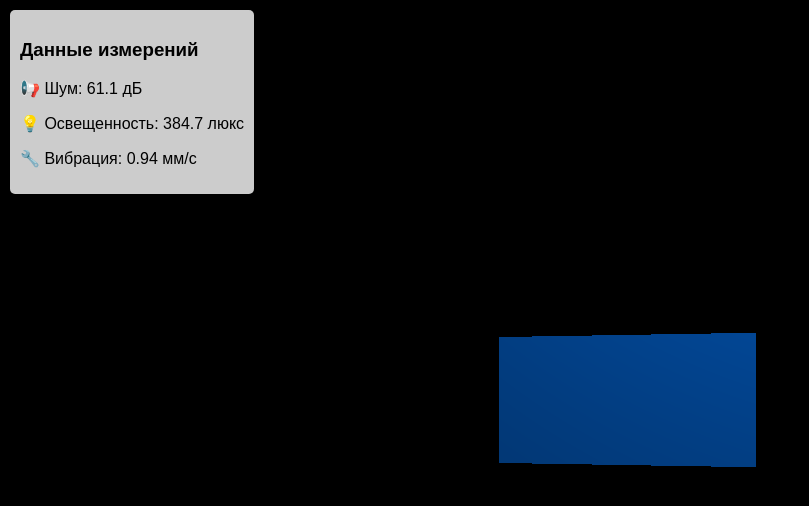
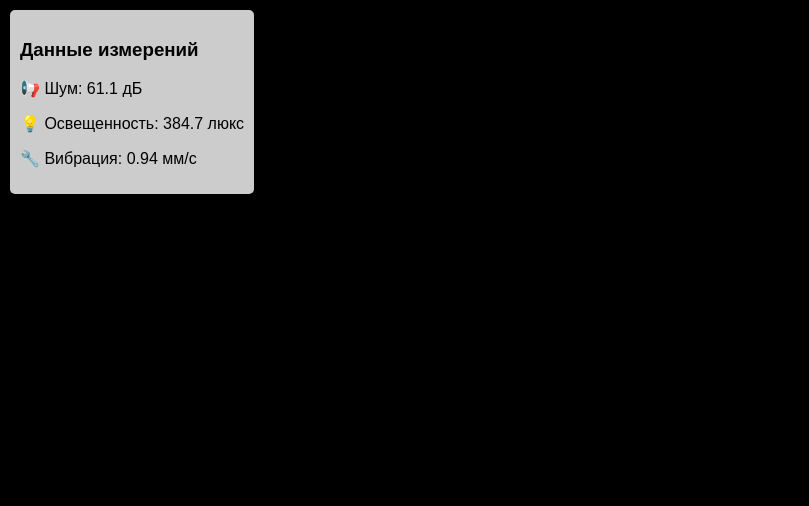
Before and after one commit to slamkulindira/workplace-lab, a plain HTML site: page index.html in a window 1280 px wide. Shown: the whole page, without its empty margins (0-809 px from the left). Drawn offline with nearby package versions, Linux system fonts and the light colour scheme; no server answers.

Commit message:
Update index.html

```diff
--- a/index.html
+++ b/index.html
@@ -3,8 +3,9 @@
 <head>
     <meta charset="UTF-8">
     <meta name="viewport" content="width=device-width, initial-scale=1.0">
-    <title>Виртуальная лаборатория</title>
+    <title>Виртуальная лаборатория: Завод</title>
     <script src="https://cdnjs.cloudflare.com/ajax/libs/three.js/r128/three.min.js"></script>
+    <script src="https://cdn.jsdelivr.net/npm/three@0.128/examples/js/loaders/GLTFLoader.js"></script>
     <style>
         body { margin: 0; overflow: hidden; font-family: Arial, sans-serif; }
         .panel {
@@ -36,13 +37,17 @@
     light.position.set(2, 5, 5);
     scene.add(light);
 
-    // Рабочее место (куб)
-    const geometry = new THREE.BoxGeometry(2, 1, 2);
-    const material = new THREE.MeshStandardMaterial({ color: 0x0077ff });
-    const workstation = new THREE.Mesh(geometry, material);
-    scene.add(workstation);
+    // Загрузка 3D-модели завода
+    const loader = new THREE.GLTFLoader();
+    loader.load('models/factory.glb', function (gltf) {
+        const factory = gltf.scene;
+        factory.scale.set(2, 2, 2);
+        factory.position.set(0, -1, 0);
+        scene.add(factory);
+    });
 
-    camera.position.z = 5;
+    // Камера
+    camera.position.set(0, 2, 5);
 
     // Имитация данных измерений
     function updateMeasurements() {
@@ -54,7 +59,6 @@
 
     function animate() {
         requestAnimationFrame(animate);
-        workstation.rotation.y += 0.01; // Вращаем объект
         renderer.render(scene, camera);
     }
     animate();
```
